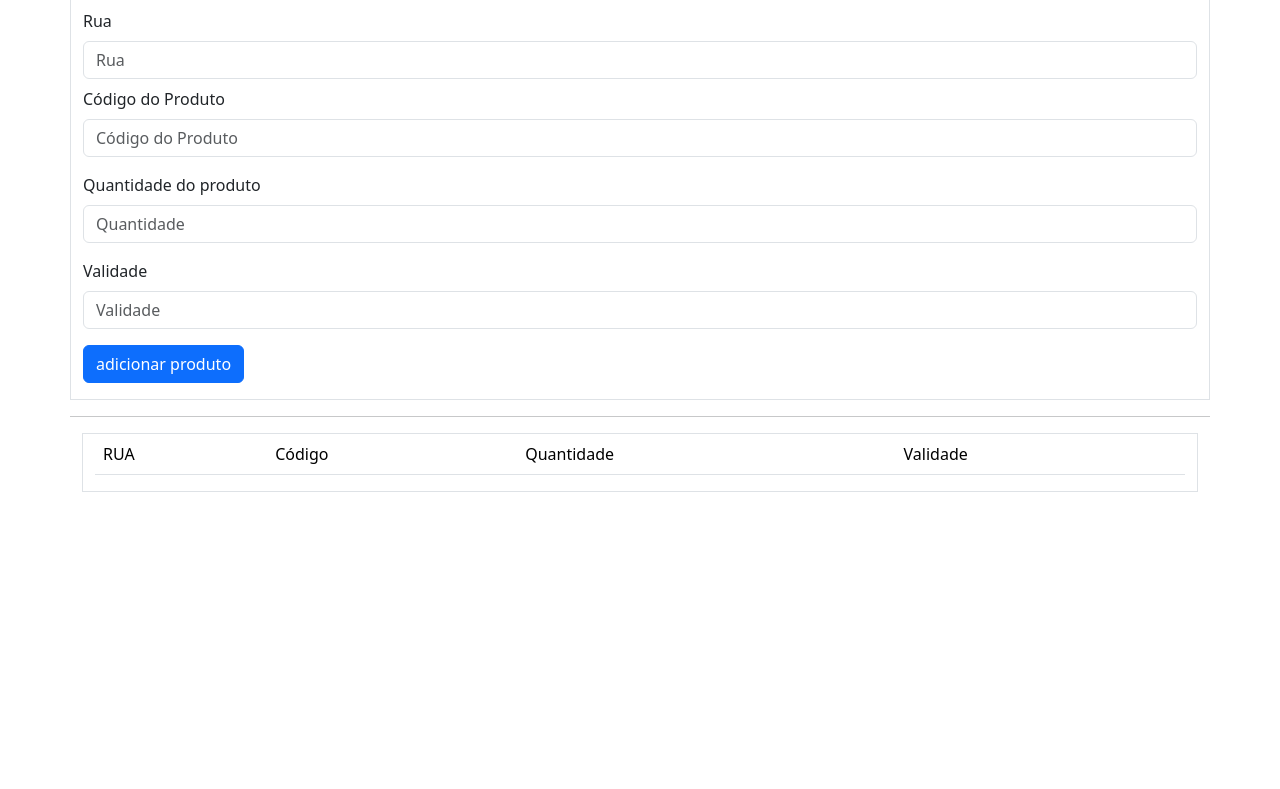
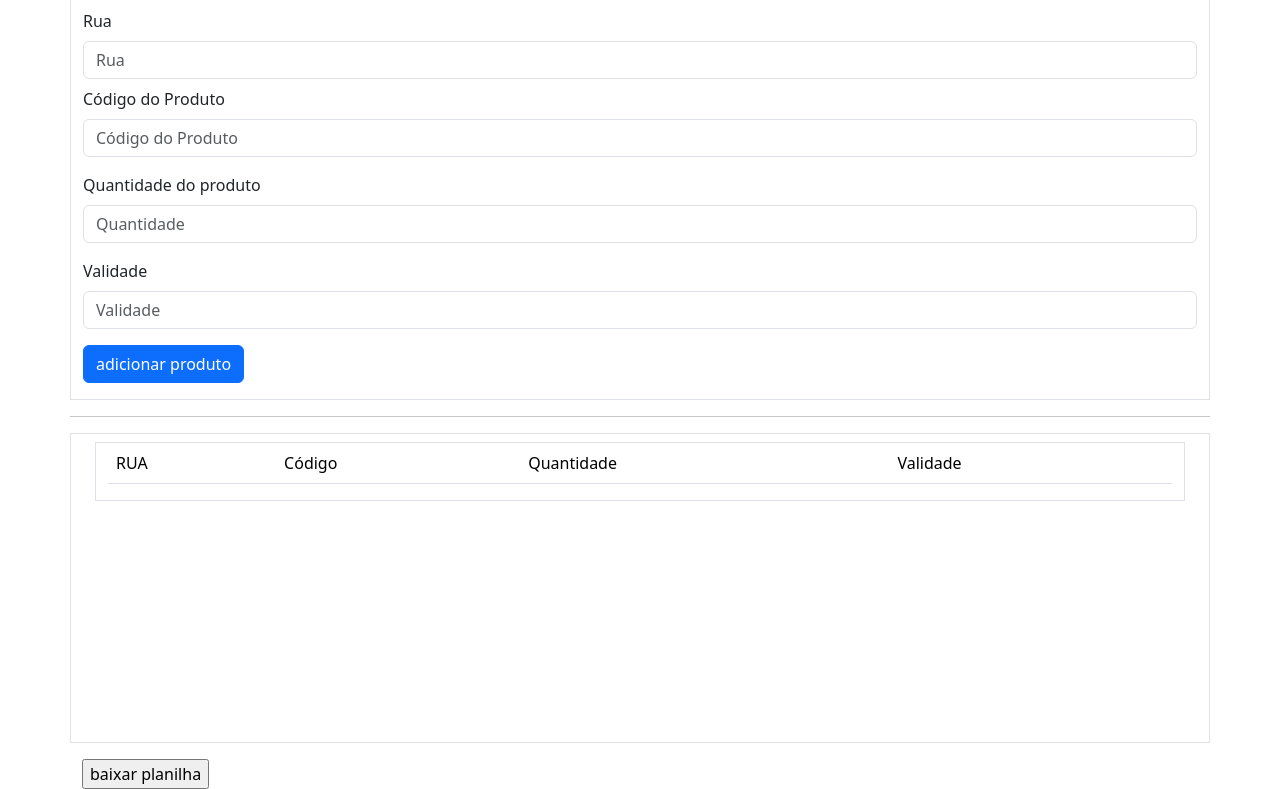
Before and after one commit to Pedro0911/FEFO, a plain HTML site: page projetoFEFO-JS/pages/fefo.html in a window 1280 px wide. Shown: the part 88-877 px from the top of the page. Before the commit the page ends 821 px from the top, so only its background shows below. Drawn offline with nearby package versions, Linux system fonts and the light colour scheme.

Commit message:
mudanças feitas na estilização

```diff
--- a/projetoFEFO-JS/pages/fefo.html
+++ b/projetoFEFO-JS/pages/fefo.html
@@ -14,8 +14,13 @@
       }
 
       main{
+
         height: 300px;
+      }
 
+      #table-main{
+
+        overflow: auto;
       }
 
   </style>
@@ -55,8 +60,8 @@
 
     <hr class="container">
 
-
-    <main class="container">
+    <div class="container mb-3 border" id="table-main">
+      <main class="container mt-2">
         <div class="container border" id="tabelaDV">
           <table class="table" id="tabela-main">
             <tr>
@@ -65,13 +70,14 @@
               <td scope="col">Quantidade</td>
               <td scope="col">Validade</td>
             </tr>
-
             </table>
-
         </div>
       </main>
+    </div> <!--espaço onde a planilha fica armazenada-->
 
-
+    <div class="container">
+      <input type="button" name="" value="baixar planilha" id="" class="">
+    </div>
 
 
 
```
Also changed, not shown: projetoFEFO-JS/pages/index.html (+0 -3 lines). Lines whose indentation alone changed are shown as unchanged.
